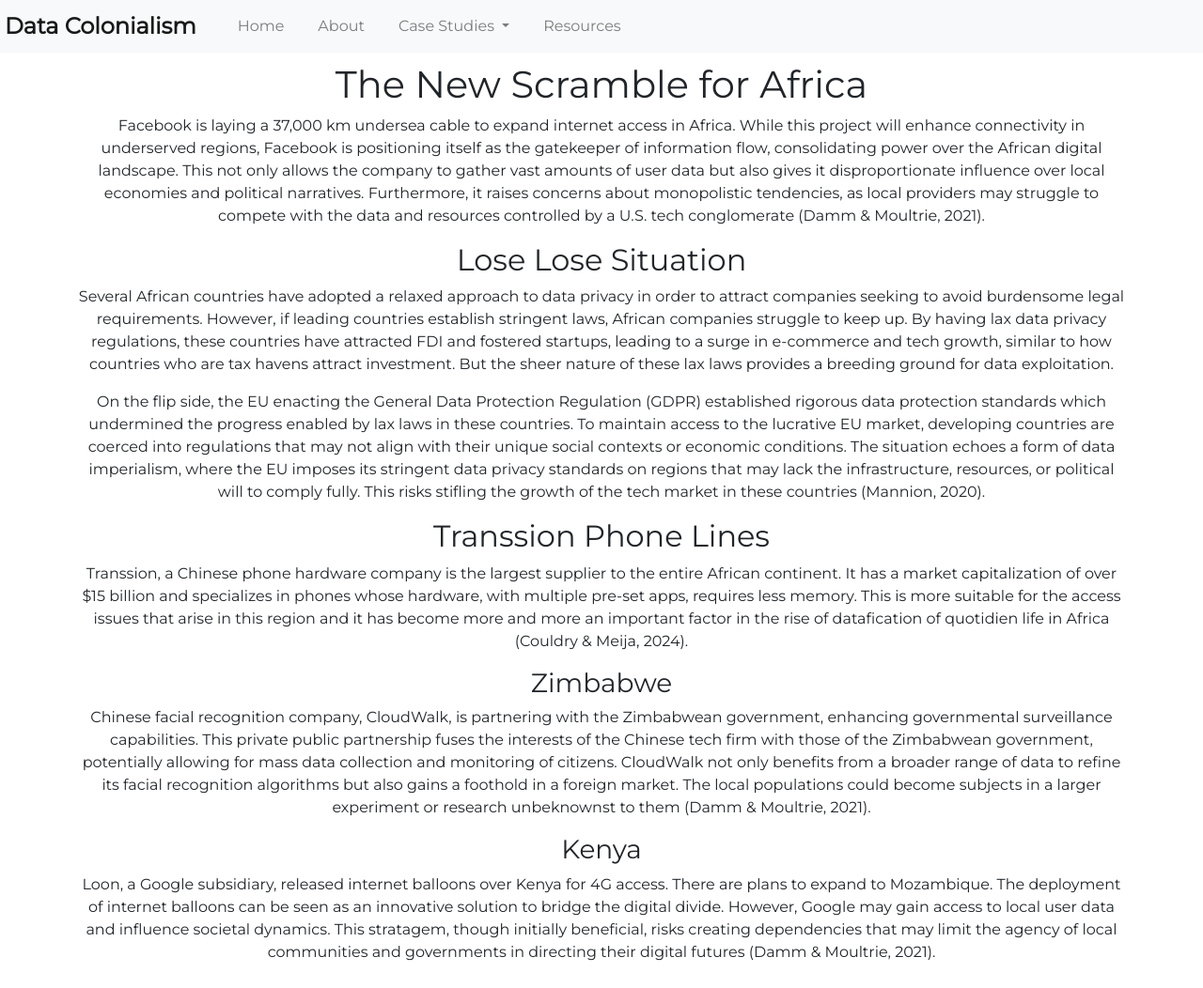
After one commit to cosmopolitan3/privacy-project-fall24, a Flask app: page /case1 in a window 1280 px wide. The commit adds this page. Shown: the whole page at 94% size. Run offline with Flask 3, Linux system fonts and the light colour scheme; some libraries are stand-ins or nearby versions.

Commit message:
case pages and added to server

```diff
--- a/server.py
+++ b/server.py
@@ -15,9 +15,21 @@ def home():
 def about():
     return render_template('about.html')
 
-@app.route('/cases')
-def services():
-    return render_template('cases.html')
+@app.route('/case1')
+def case1():
+    return render_template('case1.html')  # Create a case1.html template
+
+@app.route('/case2')
+def case2():
+    return render_template('case2.html')  # Create a case2.html template
+
+@app.route('/case3')
+def case3():
+    return render_template('case3.html')  # Create a case3.html template
+
+@app.route('/case4')
+def case4():
+    return render_template('case4.html')
 
 @app.route('/resources')
 def contact():
--- /dev/null
+++ b/templates/case1.html
@@ -0,0 +1,37 @@
+{% extends "layout.html" %}
+
+{% block content %}
+<div class=" container">
+    <h1>
+        The New Scramble for Africa
+
+    </h1>
+
+    <p> Facebook is laying a 37,000 km undersea cable to expand internet access in Africa. While this project will enhance connectivity in underserved regions, Facebook is positioning itself as the gatekeeper of information flow, consolidating power over the African digital landscape. This not only allows the company to gather vast amounts of user data but also gives it disproportionate influence over local economies and political narratives. Furthermore, it raises concerns about monopolistic tendencies, as local providers may struggle to compete with the data and resources controlled by a U.S. tech conglomerate (Damm & Moultrie, 2021).</p>
+    <h2>
+        Lose Lose Situation
+    </h2>
+    <p> Several African countries have adopted a relaxed approach to data privacy in order to attract companies seeking to avoid burdensome legal requirements. However, if leading countries establish stringent laws, African companies struggle to keep up. By having lax data privacy regulations, these countries have attracted FDI and fostered startups, leading to a surge in e-commerce and tech growth, similar to how countries who are tax havens attract investment. But the sheer nature of these lax laws provides a breeding ground for data exploitation.  </p>
+    <p>On the flip side, the EU enacting the General Data Protection Regulation (GDPR) established rigorous data protection standards which undermined the progress enabled by lax laws in these countries. To maintain access to the lucrative EU market, developing countries are coerced into regulations that may not align with their unique social contexts or economic conditions. The situation echoes a form of data imperialism, where the EU imposes its stringent data privacy standards on regions that may lack the infrastructure, resources, or political will to comply fully. This risks stifling the growth of the tech market in these countries (Mannion, 2020).</p>
+
+    <h2>
+        Transsion Phone Lines
+    </h2>
+    <p>Transsion, a Chinese phone hardware company is the largest supplier to the entire African continent. It has a market capitalization of over $15 billion and specializes in phones whose hardware, with multiple pre-set apps, requires less memory. This is more suitable for the access issues that arise in this region and it has become more and more an important factor in the rise of datafication of quotidien life in Africa (Couldry & Meija, 2024).
+    </p>
+
+    <h3>
+        Zimbabwe
+    </h3>
+    <p>Chinese facial recognition company, CloudWalk, is partnering with the Zimbabwean government, enhancing governmental surveillance capabilities. This private public partnership fuses the interests of the Chinese tech firm with those of the Zimbabwean government, potentially allowing for mass data collection and monitoring of citizens. CloudWalk not only benefits from a broader range of data to refine its facial recognition algorithms but also gains a foothold in a foreign market. The local populations could become subjects in a larger experiment or research unbeknownst to them (Damm & Moultrie, 2021).
+    </p>
+    <h3>
+        Kenya
+    </h3>
+    <p>Loon, a Google subsidiary, released internet balloons over Kenya for 4G access. There are plans to expand to Mozambique. The deployment of internet balloons can be seen as an innovative solution to bridge the digital divide. However, Google may gain access to local user data and influence societal dynamics. This stratagem, though initially beneficial, risks creating dependencies that may limit the agency of local communities and governments in directing their digital futures (Damm & Moultrie, 2021).
+
+    </p>
+</div>
+
+
+{% endblock %}
--- a/templates/layout.html
+++ b/templates/layout.html
@@ -37,10 +37,10 @@
                       Case Studies
                   </a>
                   <div class="dropdown-menu" aria-labelledby="casesDropdown">
-                      <a class="dropdown-item" href="/cases">The New Scramble for Africa</a>
-                      <a class="dropdown-item" href="/cases">Minorities and Migration</a>
-                      <a class="dropdown-item" href="/cases">Latin America</a>
-                      <a class="dropdown-item" href="/cases">Indigenous Groups in Oceania</a>
+                      <a class="dropdown-item" href="/case1">The New Scramble for Africa</a>
+                      <a class="dropdown-item" href="/case2">Minorities and Migration</a>
+                      <a class="dropdown-item" href="/case3">Latin America</a>
+                      <a class="dropdown-item" href="/case4">Indigenous Groups in Oceania</a>
                   </div>
               </li>
               <li class="nav-item">
```
Also changed, not shown: templates/home.html (+4 -4 lines), templates/case2.html (added), templates/case3.html (added), templates/case4.html (added), templates/cases.html (deleted).
